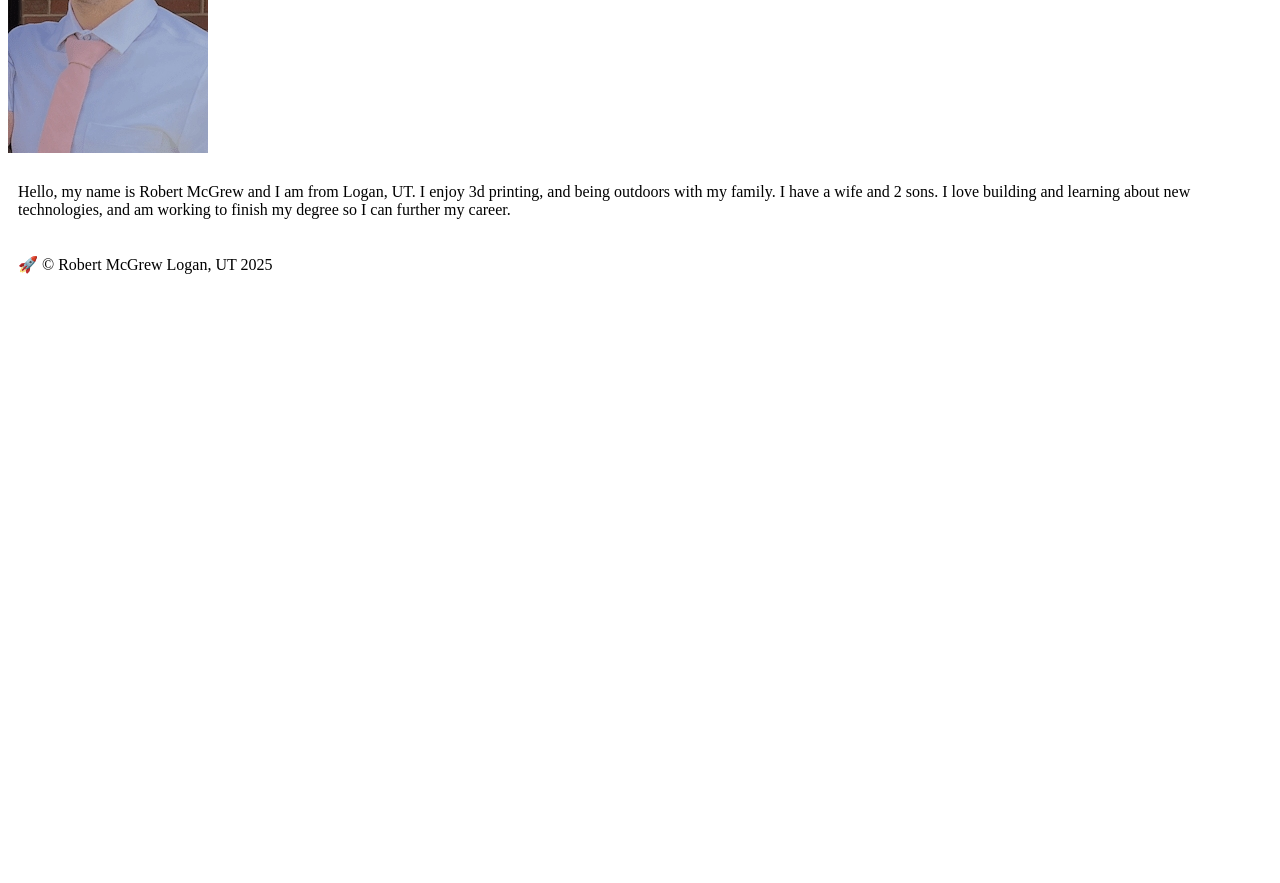
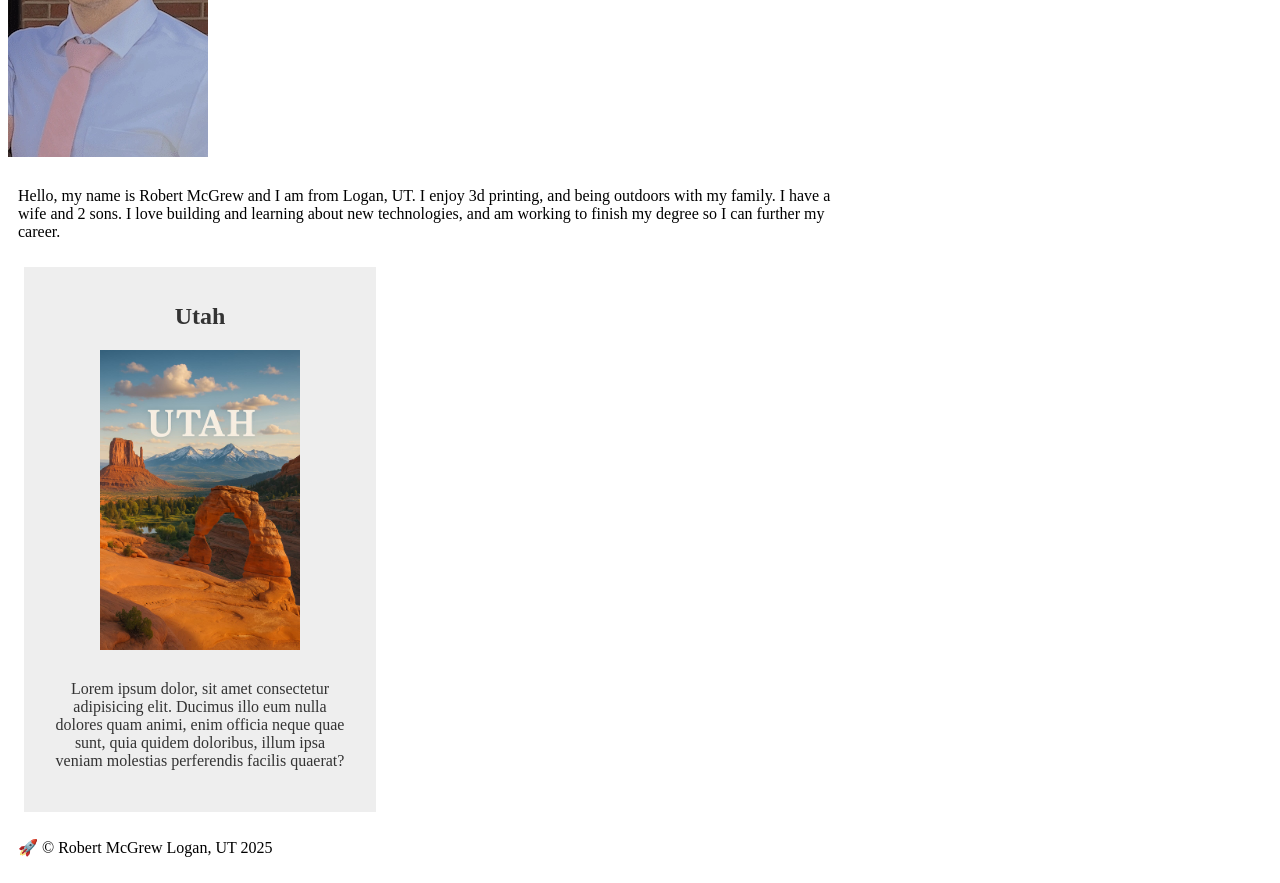
Before and after one commit to Robbie2497/wdd130, a plain HTML site: page index.html in a window 1280 px wide. Shown: the part 580-1463 px from the top of the page. Before the commit the page ends 880 px from the top, so only its background shows below. Drawn offline with Linux system fonts and the light colour scheme.

Commit message:
changes for activity

```diff
--- a/index.html
+++ b/index.html
@@ -4,6 +4,8 @@
     <meta charset="UTF-8">
     <meta name="viewport" content="width=device-width, initial-scale=1.0">
     <title>Robert McGrew | WDD 130</title>
+    <meta name="description" content="A basic HTML structure example using semantic HTML elements">
+    <meta name="author" content="Robert McGrew">
     <link rel="stylesheet" href="styles/styles.css">
 </head>
 <body>
@@ -22,7 +24,14 @@
         and learning about new technologies, and am working to finish my degree so I can
         further my career.
     </p>
+    <aside>
+    <h2>Utah</h2>
+    <img src="images/Utah.jpg" alt="profile picture" width="200">
+    <p>
+        Lorem ipsum dolor, sit amet consectetur adipisicing elit. Ducimus illo eum nulla dolores quam animi, enim officia neque quae sunt, quia quidem doloribus, illum ipsa veniam molestias perferendis facilis quaerat?
+    </p>
     </main>
+    </aside>
 <footer>
     <p>
         🚀 © Robert McGrew Logan, UT 2025
--- a/styles/styles.css
+++ b/styles/styles.css
@@ -11,9 +11,21 @@ h1 {
     width: 150px;
     height: auto;
     border: 1px solid black;
-    padding: 2pd;
+    padding: 2px;
     box-shadow: 0 0 30px gray;
 }
 p {
     padding: 10px;
 }
+main {
+    max-width: 840px;
+}
+aside {
+    width: 20rem;
+    margin: 1rem;
+    border: 1px solid rgb(0, 0, 0 / 0.2);
+    padding: 1rem;
+    background-color: #eee;
+    color: #333;
+    text-align: center;
+}
```
Also changed, not shown: images/Utah.jpg (added), week02/styles/temple.css (line endings or trailing spaces).
